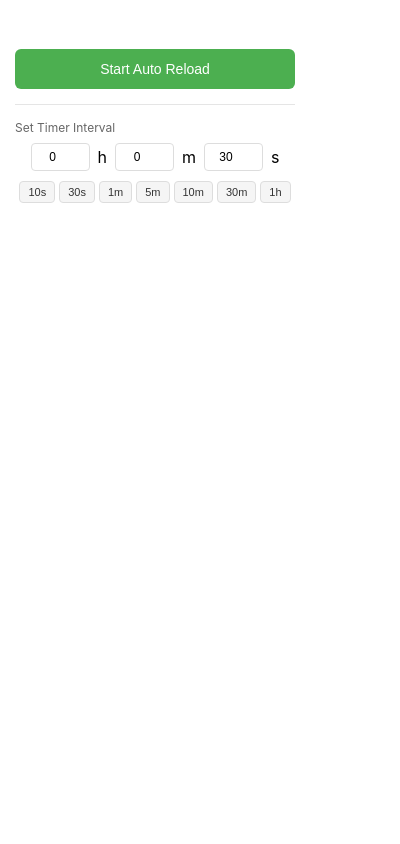
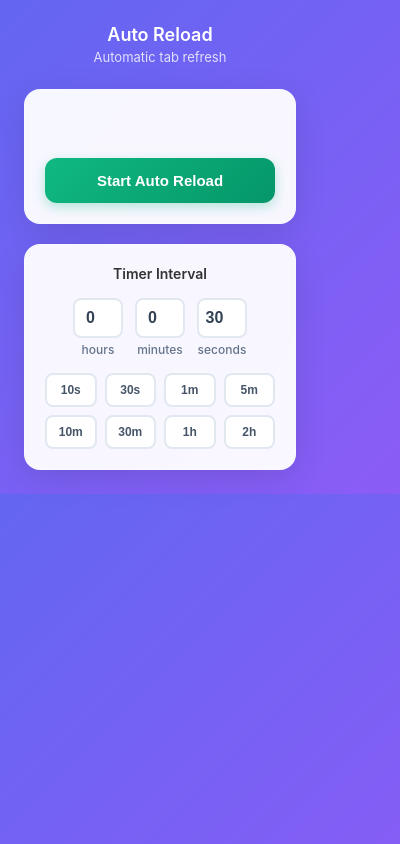
Before and after one commit to antruongnguyen/auto-reload-tabs, a browser extension: page popup.html in a window 400 px wide. Drawn offline with Linux system fonts and the light colour scheme.

Commit message:
style: enhance popup UI with improved layout, styling, and timer controls

```diff
--- a/popup.html
+++ b/popup.html
@@ -3,114 +3,268 @@
 <head>
   <meta charset="utf-8">
   <style>
+    * {
+      margin: 0;
+      padding: 0;
+      box-sizing: border-box;
+    }
+
     body {
-      width: 280px;
-      padding: 15px;
-      font-family: -apple-system, BlinkMacSystemFont, 'Segoe UI', Roboto, sans-serif;
+      width: 320px;
+      min-height: 400px;
+      font-family: -apple-system, BlinkMacSystemFont, 'Segoe UI', Roboto, 'Helvetica Neue', sans-serif;
+      background: linear-gradient(135deg, #6366f1 0%, #8b5cf6 100%);
+      color: #333;
+      overflow: hidden;
+    }
+
+    .container {
+      padding: 24px;
+      height: 100%;
+    }
+
+    .header {
+      text-align: center;
+      margin-bottom: 24px;
+    }
+
+    .title {
+      font-size: 18px;
+      font-weight: 600;
+      color: white;
+      margin-bottom: 4px;
+    }
+
+    .subtitle {
+      font-size: 13px;
+      color: rgba(255, 255, 255, 0.8);
+    }
+
+    .status-card {
       background: rgba(255, 255, 255, 0.95);
-      backdrop-filter: blur(10px);
-      border-radius: 8px;
-      margin: 0;
+      backdrop-filter: blur(20px);
+      border-radius: 16px;
+      padding: 20px;
+      margin-bottom: 20px;
+      box-shadow: 0 8px 32px rgba(0, 0, 0, 0.1);
+      border: 1px solid rgba(255, 255, 255, 0.3);
     }
-    .status-section {
+
+    .countdown {
+      font-size: 24px;
+      font-weight: 700;
+      color: #10b981;
       text-align: center;
-      margin-bottom: 15px;
+      margin-bottom: 16px;
+      min-height: 32px;
+      font-feature-settings: 'tnum';
+      letter-spacing: 0.5px;
     }
-    .countdown {
-      font-size: 20px;
-      font-weight: bold;
-      color: #4CAF50;
-      margin-bottom: 10px;
-      min-height: 24px;
-    }
+
     .action-button {
       width: 100%;
-      padding: 12px;
+      padding: 14px;
       border: none;
-      border-radius: 6px;
+      border-radius: 12px;
       cursor: pointer;
+      font-size: 15px;
+      font-weight: 600;
+      transition: all 0.3s ease;
+      position: relative;
+      overflow: hidden;
+    }
+
+    .action-button::before {
+      content: '';
+      position: absolute;
+      top: 0;
+      left: -100%;
+      width: 100%;
+      height: 100%;
+      background: linear-gradient(90deg, transparent, rgba(255, 255, 255, 0.2), transparent);
+      transition: left 0.5s;
+    }
+
+    .action-button:hover::before {
+      left: 100%;
+    }
+
+    .start-btn {
+      background: linear-gradient(135deg, #10b981, #059669);
+      color: white;
+      box-shadow: 0 4px 12px rgba(16, 185, 129, 0.3);
+    }
+
+    .start-btn:hover {
+      background: linear-gradient(135deg, #059669, #047857);
+      box-shadow: 0 4px 16px rgba(16, 185, 129, 0.4);
+    }
+
+    .stop-btn {
+      background: linear-gradient(135deg, #ef4444, #dc2626);
+      color: white;
+      box-shadow: 0 4px 12px rgba(239, 68, 68, 0.3);
+    }
+
+    .stop-btn:hover {
+      background: linear-gradient(135deg, #dc2626, #b91c1c);
+      box-shadow: 0 4px 16px rgba(239, 68, 68, 0.4);
+    }
+
+    .interval-section {
+      background: rgba(255, 255, 255, 0.95);
+      backdrop-filter: blur(20px);
+      border-radius: 16px;
+      padding: 20px;
+      box-shadow: 0 8px 32px rgba(0, 0, 0, 0.1);
+      border: 1px solid rgba(255, 255, 255, 0.3);
+      transition: all 0.3s ease;
+    }
+
+    .interval-section.locked {
+      background: rgba(241, 245, 249, 0.95);
+      border: 1px solid rgba(203, 213, 225, 0.5);
+    }
+
+    .interval-label {
       font-size: 14px;
-      font-weight: 500;
-      transition: all 0.2s;
+      font-weight: 600;
+      color: #333;
+      margin-bottom: 16px;
+      text-align: center;
     }
-    .start-btn {
-      background-color: #4CAF50;
-      color: white;
-    }
-    .start-btn:hover {
-      background-color: #45a049;
-    }
-    .stop-btn {
-      background-color: #f44336;
-      color: white;
-    }
-    .stop-btn:hover {
-      background-color: #da190b;
-    }
-    .interval-section {
-      margin-top: 15px;
-      padding-top: 15px;
-      border-top: 1px solid rgba(0, 0, 0, 0.1);
-    }
-    .interval-label {
-      font-size: 12px;
-      color: #666;
-      margin-bottom: 8px;
-    }
+
     .interval-inputs {
       display: flex;
-      gap: 8px;
+      gap: 12px;
       align-items: center;
       justify-content: center;
-      margin-bottom: 10px;
+      margin-bottom: 16px;
     }
-    input[type="number"] {
-      width: 45px;
-      padding: 6px;
-      border: 1px solid #ddd;
-      border-radius: 4px;
+
+    .time-input-group {
+      display: flex;
+      flex-direction: column;
+      align-items: center;
+      gap: 4px;
+    }
+
+    .time-input {
+      width: 50px;
+      height: 40px;
+      border: 2px solid #e2e8f0;
+      border-radius: 8px;
       text-align: center;
+      font-size: 16px;
+      font-weight: 600;
+      color: #334155;
+      background: white;
+      transition: all 0.3s ease;
+    }
+
+    .time-input:focus {
+      outline: none;
+      border-color: #6366f1;
+      box-shadow: 0 0 0 3px rgba(99, 102, 241, 0.1);
+    }
+
+    .time-input:disabled {
+      background: #f8fafc;
+      color: #94a3b8;
+      border-color: #e2e8f0;
+      cursor: not-allowed;
+    }
+
+    .time-label {
       font-size: 12px;
+      color: #64748b;
+      font-weight: 500;
+      transition: all 0.3s ease;
     }
+
+    .time-label.disabled {
+      color: #94a3b8;
+    }
+
     .preset-buttons {
-      display: flex;
-      flex-wrap: wrap;
-      gap: 4px;
-      justify-content: center;
+      display: grid;
+      grid-template-columns: repeat(4, 1fr);
+      gap: 8px;
     }
+
     .preset-btn {
-      background-color: #f5f5f5;
-      color: #333;
-      padding: 4px 8px;
-      border: 1px solid #ddd;
-      border-radius: 4px;
-      font-size: 11px;
+      background: white;
+      color: #475569;
+      padding: 8px 4px;
+      border: 2px solid #e2e8f0;
+      border-radius: 8px;
+      font-size: 12px;
+      font-weight: 600;
       cursor: pointer;
-      transition: all 0.2s;
+      transition: all 0.3s ease;
+      text-align: center;
     }
-    .preset-btn:hover {
-      background-color: #e0e0e0;
+
+    .preset-btn:hover:not(:disabled) {
+      background: #6366f1;
+      color: white;
+      border-color: #6366f1;
+    }
+
+    .preset-btn.active {
+      background: #10b981;
+      color: white;
+      border-color: #10b981;
+    }
+
+    .preset-btn:disabled {
+      background: #f8fafc;
+      color: #94a3b8;
+      border-color: #e2e8f0;
+      cursor: not-allowed;
+    }
+
+    @keyframes pulse {
+      0% { transform: scale(1); }
+      50% { transform: scale(1.02); }
+      100% { transform: scale(1); }
+    }
+
+    .countdown.active {
+      animation: pulse 2s infinite;
     }
   </style>
 </head>
 <body>
-  <div class="status-section">
+  <div class="container">
+    <div class="header">
+      <div class="title">Auto Reload</div>
+      <div class="subtitle">Automatic tab refresh</div>
+    </div>
+
+    <div class="status-card">
       <div class="countdown" id="countdown"></div>
       <button id="actionBtn" class="action-button start-btn">Start Auto Reload</button>
     </div>
 
-  <div class="interval-section">
-    <div class="interval-label">Set Timer Interval</div>
+    <div class="interval-section" id="intervalSection">
+      <div class="interval-label">Timer Interval</div>
       <div class="interval-inputs">
-      <input type="number" id="hours" min="0" max="23" value="0">
-      <span>h</span>
-      <input type="number" id="minutes" min="0" max="59" value="0">
-      <span>m</span>
-      <input type="number" id="seconds" min="1" max="59" value="30">
-      <span>s</span>
+        <div class="time-input-group">
+          <input type="number" id="hours" min="0" max="23" value="0" class="time-input">
+          <span class="time-label">hours</span>
+        </div>
+        <div class="time-input-group">
+          <input type="number" id="minutes" min="0" max="59" value="0" class="time-input">
+          <span class="time-label">minutes</span>
+        </div>
+        <div class="time-input-group">
+          <input type="number" id="seconds" min="1" max="59" value="30" class="time-input">
+          <span class="time-label">seconds</span>
+        </div>
       </div>
 
-    <div class="preset-buttons">
+      <div class="preset-buttons" id="presetButtons">
         <button class="preset-btn" data-seconds="10">10s</button>
         <button class="preset-btn" data-seconds="30">30s</button>
         <button class="preset-btn" data-seconds="60">1m</button>
@@ -118,6 +272,8 @@
         <button class="preset-btn" data-seconds="600">10m</button>
         <button class="preset-btn" data-seconds="1800">30m</button>
         <button class="preset-btn" data-seconds="3600">1h</button>
+        <button class="preset-btn" data-seconds="7200">2h</button>
+      </div>
     </div>
   </div>
 
--- a/popup.js
+++ b/popup.js
@@ -5,6 +5,8 @@ document.addEventListener('DOMContentLoaded', async () => {
   const minutesInput = document.getElementById('minutes');
   const secondsInput = document.getElementById('seconds');
   const presetButtons = document.querySelectorAll('.preset-btn');
+  const intervalSection = document.getElementById('intervalSection');
+  const timeLabels = document.querySelectorAll('.time-label');
 
   let currentTabId;
   let countdownInterval;
@@ -46,11 +48,14 @@ document.addEventListener('DOMContentLoaded', async () => {
         countdownEl.hidden = !(response && response.active);
         if (response && response.active && response.timeRemaining > 0) {
           countdownEl.textContent = formatTime(response.timeRemaining);
+          countdownEl.classList.add('active');
         } else if (response && response.active) {
           countdownEl.textContent = "Reloading...";
+          countdownEl.classList.add('active');
         } else {
           countdownEl.hidden = true;
           countdownEl.textContent = "";
+          countdownEl.classList.remove('active');
         }
       });
     } catch (error) {
@@ -86,6 +91,12 @@ document.addEventListener('DOMContentLoaded', async () => {
           minutesInput.value = minutes;
           secondsInput.value = seconds;
 
+          // Lock interval controls
+          lockIntervalControls(true);
+
+          // Update preset button active state
+          updatePresetButtonState(response.interval / 1000);
+
           if (countdownInterval) clearInterval(countdownInterval);
           countdownInterval = setInterval(updateCountdown, 1000);
           updateCountdown();
@@ -94,6 +105,13 @@ document.addEventListener('DOMContentLoaded', async () => {
           actionBtn.className = "action-button start-btn";
           countdownEl.hidden = true;
           countdownEl.textContent = "";
+          countdownEl.classList.remove('active');
+
+          // Unlock interval controls
+          lockIntervalControls(false);
+
+          // Clear preset button active state
+          presetButtons.forEach(btn => btn.classList.remove('active'));
 
           if (countdownInterval) {
             clearInterval(countdownInterval);
@@ -163,10 +181,41 @@ document.addEventListener('DOMContentLoaded', async () => {
     }
   });
 
+  function lockIntervalControls(locked) {
+    intervalSection.classList.toggle('locked', locked);
+
+    // Lock/unlock input fields
+    hoursInput.disabled = locked;
+    minutesInput.disabled = locked;
+    secondsInput.disabled = locked;
+
+    // Lock/unlock preset buttons
+    presetButtons.forEach(btn => {
+      btn.disabled = locked;
+    });
+
+    // Update time labels appearance
+    timeLabels.forEach(label => {
+      label.classList.toggle('disabled', locked);
+    });
+  }
+
+  function updatePresetButtonState(currentSeconds) {
+    presetButtons.forEach(btn => {
+      const btnSeconds = parseInt(btn.dataset.seconds);
+      if (btnSeconds === currentSeconds) {
+        btn.classList.add('active');
+      } else {
+        btn.classList.remove('active');
+      }
+    });
+  }
+
   presetButtons.forEach(button => {
     button.addEventListener('click', () => {
       const seconds = parseInt(button.dataset.seconds);
       setIntervalFromSeconds(seconds);
+      updatePresetButtonState(seconds);
     });
   });
 
```
Lines whose indentation alone changed are shown as unchanged.
